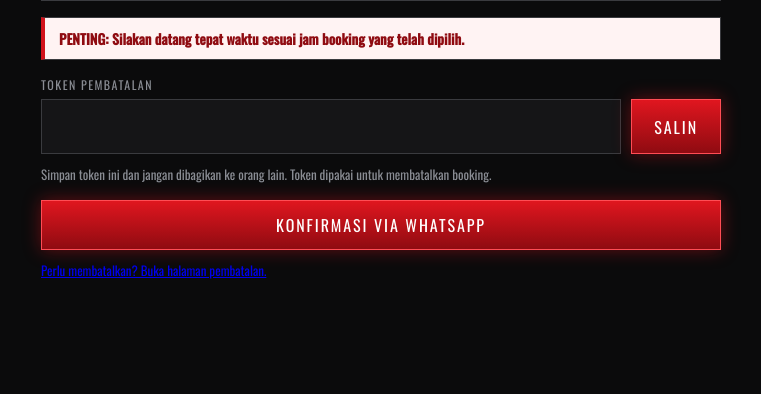
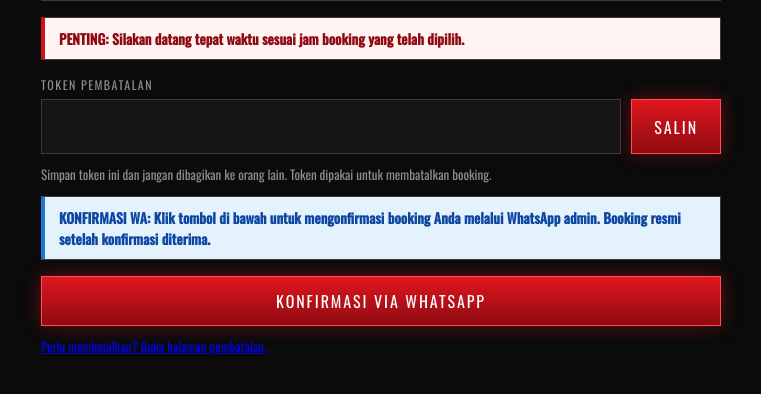
Before and after one commit to galihwikuu/akbar-studio, a Django app: template booking/templates/booking/booking_sukses.html in a window 1280 px wide. Shown: the part 294-688 px from the top of the page, without its empty margins (259-1020 px from the left). Run offline with Django 5.2, Linux system fonts and the light colour scheme; the template is opened without the code that fills it, so the values that code supplies are empty.

Commit message:
Tambah pesan konfirmasi WhatsApp di halaman booking sukses

```diff
--- a/booking/templates/booking/booking_sukses.html
+++ b/booking/templates/booking/booking_sukses.html
@@ -19,6 +19,8 @@
   </div>
   <p class="ket">Simpan token ini dan jangan dibagikan ke orang lain. Token dipakai untuk membatalkan booking.</p>
 
+  <p class="notice" style="background:#e3f2fd;border-left:4px solid #1976d2;padding:10px 14px;margin:12px 0;color:#0d47a1;font-weight:600;">KONFIRMASI WA: Klik tombol di bawah untuk mengonfirmasi booking Anda melalui WhatsApp admin. Booking resmi setelah konfirmasi diterima.</p>
+
   <a class="btn btn-full" href="{{ link_wa }}" target="_blank" rel="noopener">Konfirmasi via WhatsApp</a>
   <p class="ket"><a href="{% url 'batal_booking' %}">Perlu membatalkan? Buka halaman pembatalan.</a></p>
 </section>
```
